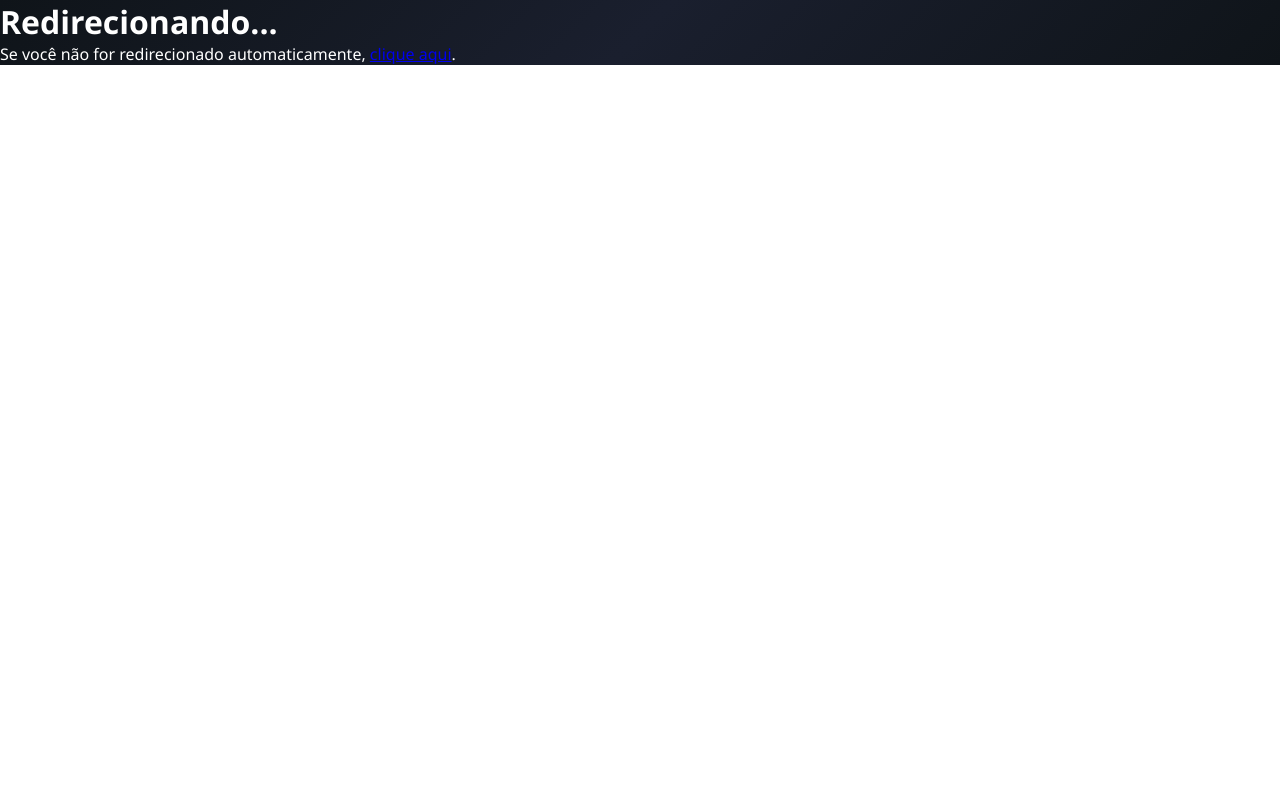
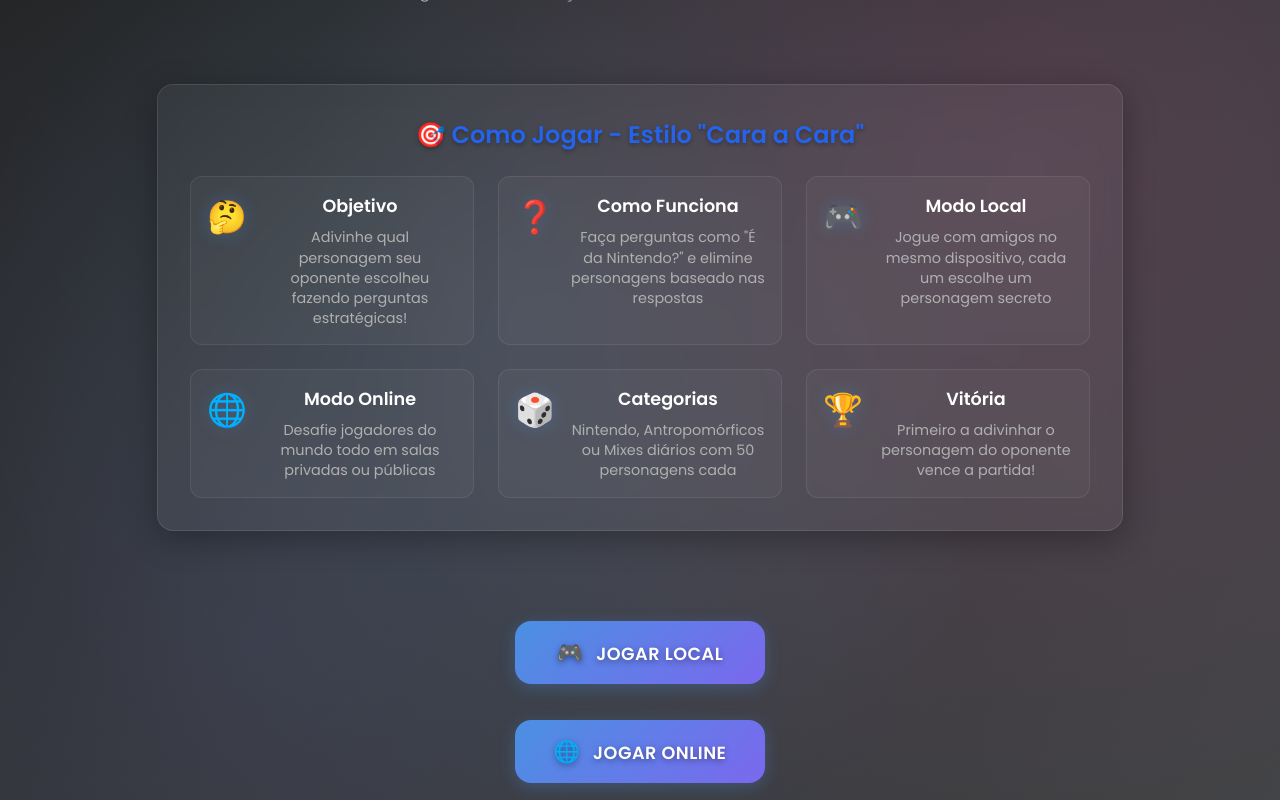
Before and after one commit to BaiacuPlays/Jogoservidor, a Next.js app: page / in a window 1280 px wide. Built offline with nearby package versions, Linux system fonts and the light colour scheme.

Commit message:
chega né?adwa

```diff
--- a/pages/api/serve-html.js
+++ /dev/null
@@ -1,19 +0,0 @@
-import fs from 'fs';
-import path from 'path';
-
-export default function handler(req, res) {
-  try {
-    // Lê o arquivo HTML da pasta public
-    const htmlPath = path.join(process.cwd(), 'public', 'index.html');
-    const htmlContent = fs.readFileSync(htmlPath, 'utf8');
-
-    // Define o content-type como HTML
-    res.setHeader('Content-Type', 'text/html');
-
-    // Retorna o HTML
-    res.status(200).send(htmlContent);
-  } catch (error) {
-    console.error('Erro ao servir HTML:', error);
-    res.status(500).json({ error: 'Erro interno do servidor' });
-  }
-}
--- a/pages/index.js
+++ b/pages/index.js
@@ -1,8 +1,27 @@
-export default function Home() {
-  return (
-    <div>
-      <h1>Redirecionando...</h1>
-      <p>Se você não for redirecionado automaticamente, <a href="/index.html">clique aqui</a>.</p>
-    </div>
-  );
+import fs from 'fs';
+import path from 'path';
+
+export default function Home({ htmlContent }) {
+  return <div dangerouslySetInnerHTML={{ __html: htmlContent }} />;
 }
+
+export async function getStaticProps() {
+  try {
+    // Lê o arquivo HTML da pasta public
+    const htmlPath = path.join(process.cwd(), 'public', 'index.html');
+    const htmlContent = fs.readFileSync(htmlPath, 'utf8');
+
+    return {
+      props: {
+        htmlContent
+      }
+    };
+  } catch (error) {
+    console.error('Erro ao ler HTML:', error);
+    return {
+      props: {
+        htmlContent: '<html><body><h1>Erro ao carregar o jogo</h1></body></html>'
+      }
+    };
+  }
+}
```
Also changed, not shown: vercel.json.
